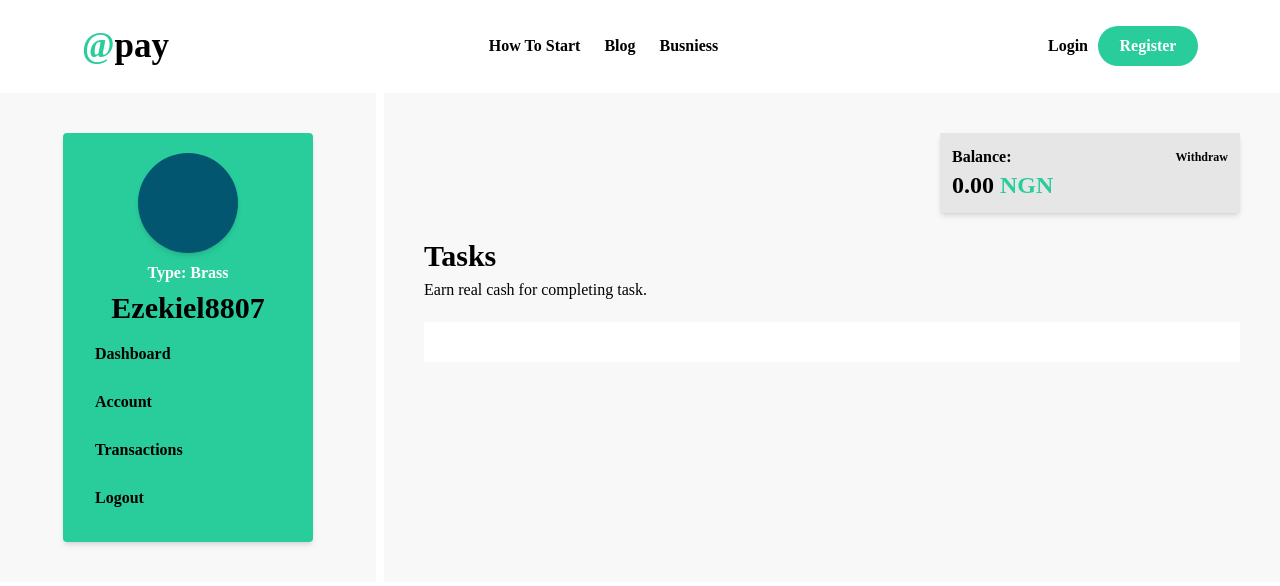
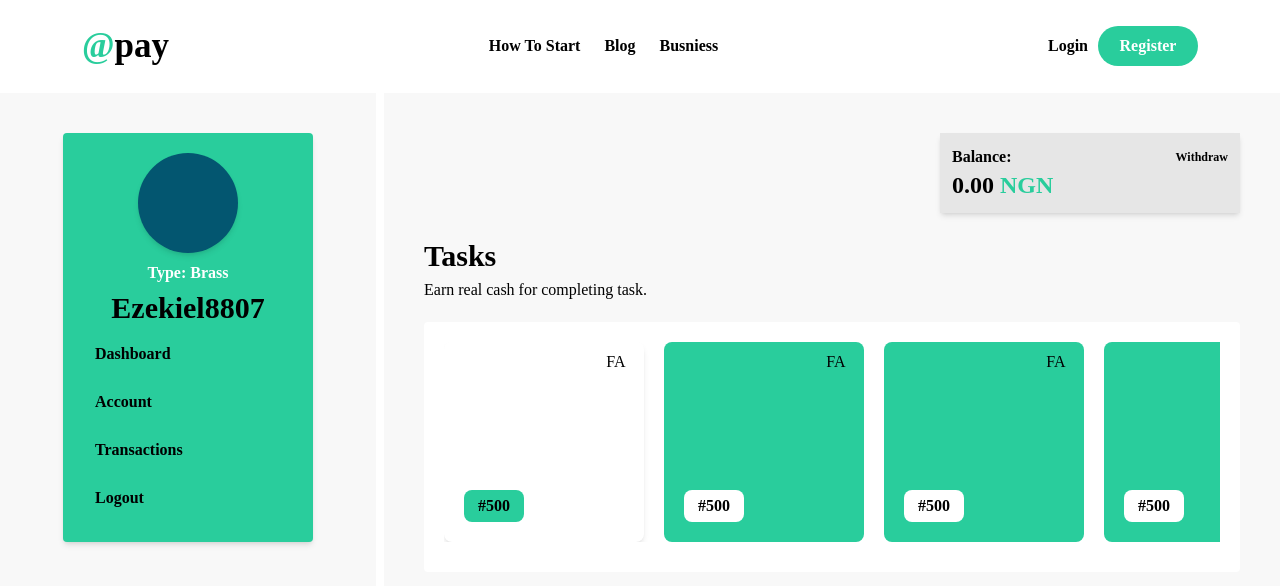
Before and after one commit to Ezekiel8807/2pay, a Next.js app: page /dashboard in a window 1280 px wide. Shown: the top 586 px of the page. Built offline with nearby package versions, Linux system fonts and the light colour scheme.

Commit message:
added task design

```diff
--- a/src/app/(auth)/login/page.tsx
+++ b/src/app/(auth)/login/page.tsx
@@ -1,12 +1,21 @@
+"use client";
+import { useRouter } from "next/navigation";
 import Link from "next/link";
 
 // components
 import AuthForm from "@/components/AuthForm";
 
 export default function Login() {
+  const navigate = useRouter();
+
+  //Login function
+  const isLogIn = () => {
+    navigate.push("/dashboard");
+  };
+
   return (
     <>
-      <AuthForm title="Login" formBtnValue="Login">
+      <AuthForm title="Login" formBtnValue="Login" formAction={isLogIn}>
         <input
           className="block p-2 border-b-2 border-[var(--green)] outline-none rounded w-full my-5"
           type="text"
@@ -22,10 +31,10 @@ export default function Login() {
 
         <div className="flex items-center justify-between -mt-3 mb-3">
           <Link className="text-[12px] cursor-pointer" href="/register">
-            Register now!!!{" "}
+            Register now!!!
           </Link>
           <Link className="text-[12px] cursor-pointer" href="/forget">
-            Retrive account?{" "}
+            Retrive account?
           </Link>
         </div>
       </AuthForm>
--- a/src/app/(auth)/register/page.tsx
+++ b/src/app/(auth)/register/page.tsx
@@ -1,10 +1,24 @@
-import AuthForm from "@/components/AuthForm";
+"use client";
+import { useRouter } from "next/navigation";
 import Link from "next/link";
 
+// components
+import AuthForm from "@/components/AuthForm";
+
 export default function Register() {
+  const navigate = useRouter();
+
+  //register function
+  const handleRegistration = () => {
+    navigate.push("/login");
+  };
   return (
     <>
-      <AuthForm title="Register" formBtnValue="Register">
+      <AuthForm
+        title="Register"
+        formBtnValue="Register"
+        formAction={handleRegistration}
+      >
         <input
           className="block p-2 border-b-2 border-[var(--green)] outline-none rounded w-full my-5"
           type="text"
--- a/src/app/dashboard/page.tsx
+++ b/src/app/dashboard/page.tsx
@@ -49,7 +49,70 @@ export default function Dashboard() {
             <h1 className="font-black text-[30px] mt-5">Tasks</h1>
             <p>Earn real cash for completing task.</p>
 
-            <div className="bg-white p-5 my-5"></div>
+            <div className="bg-white h-[250px] p-5 my-5 rounded">
+              <div className="mx-auto grid grid-flow-col gap-5 overflow-x-scroll no-scrollbar">
+                <div className="relative w-[200px] h-[200px] bg-[var(--white)] shadow-md rounded-lg">
+                  <div className="flex justify-end p-2">
+                    <div className="w-[40px] h-[40px] rounded-full bg-[] items-center text-center">
+                      FA
+                    </div>
+                    <div className="absolute font-black p-1 w-[60px] text-center left-5 bottom-5 bg-[var(--green)] rounded-lg">
+                      #500
+                    </div>
+                  </div>
+                </div>
+                <div className="relative w-[200px] h-[200px] bg-[var(--green)] rounded-lg">
+                  <div className="flex justify-end p-2">
+                    <div className="w-[40px] h-[40px] rounded-full bg-[] items-center text-center">
+                      FA
+                    </div>
+                    <div className="absolute font-black p-1 w-[60px] text-center left-5 bottom-5 bg-[var(--white)] rounded-lg">
+                      #500
+                    </div>
+                  </div>
+                </div>
+                <div className="relative w-[200px] h-[200px] bg-[var(--green)] rounded-lg">
+                  <div className="flex justify-end p-2">
+                    <div className="w-[40px] h-[40px] rounded-full bg-[] items-center text-center">
+                      FA
+                    </div>
+                    <div className="absolute font-black p-1 w-[60px] text-center left-5 bottom-5 bg-[var(--white)] rounded-lg">
+                      #500
+                    </div>
+                  </div>
+                </div>
+                <div className="relative w-[200px] h-[200px] bg-[var(--green)] rounded-lg">
+                  <div className="flex justify-end p-2">
+                    <div className="w-[40px] h-[40px] rounded-full bg-[] items-center text-center">
+                      FA
+                    </div>
+                    <div className="absolute font-black p-1 w-[60px] text-center left-5 bottom-5 bg-[var(--white)] rounded-lg">
+                      #500
+                    </div>
+                  </div>
+                </div>
+                <div className="relative w-[200px] h-[200px] bg-[var(--green)] rounded-lg">
+                  <div className="flex justify-end p-2">
+                    <div className="w-[40px] h-[40px] rounded-full bg-[] items-center text-center">
+                      FA
+                    </div>
+                    <div className="absolute font-black p-1 w-[60px] text-center left-5 bottom-5 bg-[var(--white)] rounded-lg">
+                      #500
+                    </div>
+                  </div>
+                </div>
+                <div className="relative w-[200px] h-[200px] bg-[var(--green)] rounded-lg">
+                  <div className="flex justify-end p-2">
+                    <div className="w-[40px] h-[40px] rounded-full bg-[] items-center text-center">
+                      FA
+                    </div>
+                    <div className="absolute font-black p-1 w-[60px] text-center left-5 bottom-5 bg-[var(--white)] rounded-lg">
+                      #500
+                    </div>
+                  </div>
+                </div>
+              </div>
+            </div>
           </div>
         </div>
       </div>
--- a/src/app/globals.css
+++ b/src/app/globals.css
@@ -2,6 +2,17 @@
 @tailwind components;
 @tailwind utilities;
 @import url("https://fonts.googleapis.com/css2?family=Quicksand:wght@300..700&family=Work+Sans:ital,wght@0,100..900;1,100..900&display=swap");
+
+@layer utilities {
+  .no-scrollbar:state(webkit-scrollbar) {
+    display: none;
+  }
+
+  .no-scrollbar {
+    -ms-overflow-style: none;
+    scrollbar-width: none;
+  }
+}
 
 :root {
   --green: #29cd9c;
--- a/src/components/AuthForm.tsx
+++ b/src/components/AuthForm.tsx
@@ -12,6 +12,7 @@ export default function AuthForm({
   children,
   title,
   formBtnValue,
+  formAction,
 }: AuthFormProbs) {
   return (
     <div className="fixed inset-0 bg-opacity-1 backdrop-blur-sm flex items-center justify-center hiden">
@@ -22,10 +23,13 @@ export default function AuthForm({
             <Link href="/">X</Link>
           </span>
         </div>
-        <form action="">
+        <form method="post">
           {children}
 
-          <Button btnStyle="font-black float-right px-10 py-2 bg-[var(--green)] text-[var(--white)] rounded">
+          <Button
+            btnAction={formAction}
+            btnStyle="font-black float-right px-10 py-2 bg-[var(--green)] text-[var(--white)] rounded"
+          >
             {formBtnValue}
           </Button>
         </form>
--- a/src/components/Button.tsx
+++ b/src/components/Button.tsx
@@ -1,20 +1,12 @@
-"use client";
-import { useRouter } from "next/navigation";
-
 type ButtonProbs = {
   children: React.ReactNode;
-  btnStyle: string;
+  btnStyle?: string;
+  btnAction?: () => void;
 };
 
-export default function Button({ children, btnStyle }: ButtonProbs) {
-  const navigate = useRouter();
-
-  const isLogIn = () => {
-    navigate.push("/dashboard");
-  };
-
+export default function Button({ children, btnStyle, btnAction }: ButtonProbs) {
   return (
-    <button onClick={isLogIn} className={btnStyle}>
+    <button onClick={btnAction} className={btnStyle}>
       {children}
     </button>
   );
--- a/src/components/Hero.tsx
+++ b/src/components/Hero.tsx
@@ -1,6 +1,14 @@
+"use client";
+import { useRouter } from "next/navigation";
 import Image from "next/image";
 
 export default function Hero() {
+  const navigate = useRouter();
+
+  const handleClick = (): void => {
+    navigate.push("/dashboard");
+  };
+
   return (
     <div className="mx-auto flex flex-col-reverse md:flex-row items-center justify-center p-5 md:p-10">
       <div className="relative md:w-[40%]">
@@ -12,7 +20,10 @@ export default function Hero() {
           posting, liking, commenting and so on.
         </p>
 
-        <button className="w-[100%] md:w-[200px] font-bold bg-[var(--green)] p-3 my-5 text-white rounded-full">
+        <button
+          onClick={handleClick}
+          className="w-[100%] md:w-[200px] font-bold bg-[var(--green)] p-3 my-5 text-white rounded-full"
+        >
           Start earning now!!!
         </button>
 
--- /dev/null
+++ b/src/components/Task.tsx
@@ -0,0 +1,14 @@
+export default function Task() {
+  return (
+    <div className="relative w-[200px] h-[200px] bg-[var(--green)] rounded-lg">
+      <div className="flex justify-end p-2">
+        <div className="w-[40px] h-[40px] rounded-full bg-[] items-center text-center">
+          FA
+        </div>
+        <div className="absolute font-black p-1 w-[60px] text-center left-5 bottom-5 bg-[var(--white)] rounded-lg">
+          #500
+        </div>
+      </div>
+    </div>
+  );
+}
```
